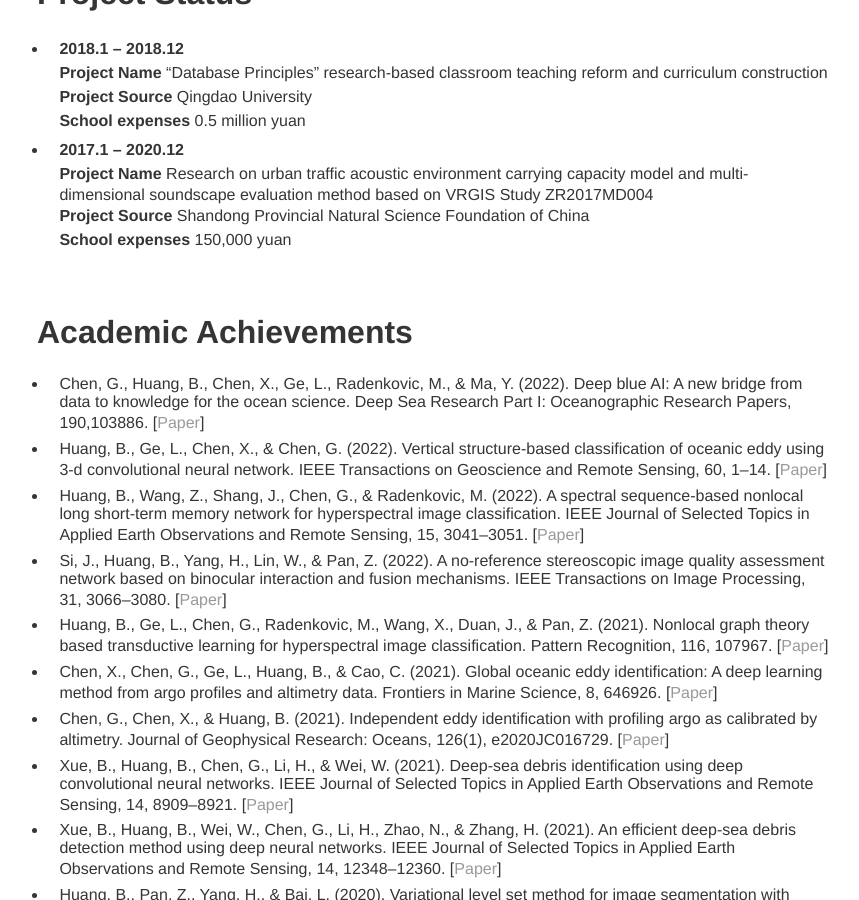
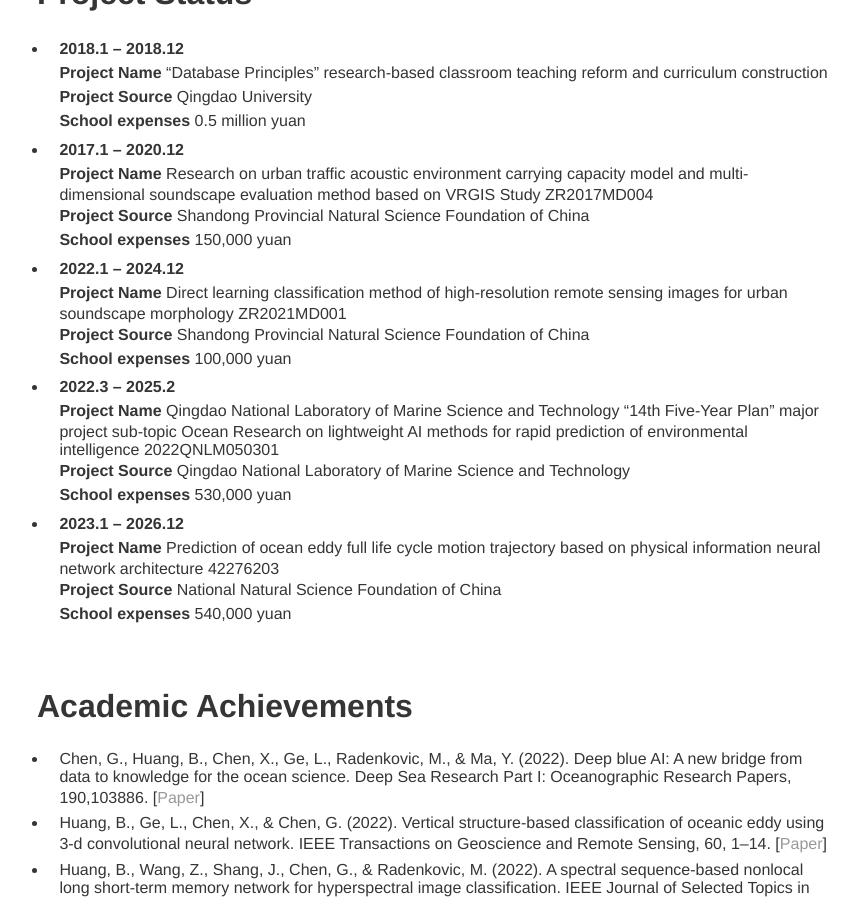
Before and after one commit to BaoxiangHuang/BaoxiangHuang.github.io, a Jekyll site: the page built from index.md, in a window 1280 px wide and 900 px high, scrolled down 421 px. Shown: the whole window, without its empty margins (203-1062 px from the left). Built offline with Jekyll 4.4.1, drawn with Linux system fonts in a browser that asks for light colours; our own code applies the rules of GitHub Pages for plain Markdown files.

Commit message:
Update index.md

```diff
--- a/index.md
+++ b/index.md
@@ -17,7 +17,21 @@ layout: about
 Study ZR2017MD004<br/>
   **Project Source**  Shandong Provincial Natural Science Foundation of China<br/>
   **School expenses**  150,000 yuan<br/>
-
+* **2022.1 – 2024.12**<br/>
+  **Project Name**  Direct learning classification method of high-resolution remote sensing images for urban soundscape morphology
+ZR2021MD001<br/>
+  **Project Source**  Shandong Provincial Natural Science Foundation of China<br/>
+  **School expenses**  100,000 yuan<br/>
+* **2022.3 – 2025.2**<br/>
+  **Project Name**  Qingdao National Laboratory of Marine Science and Technology "14th Five-Year Plan" major project sub-topic Ocean
+Research on lightweight AI methods for rapid prediction of environmental intelligence 2022QNLM050301<br/>
+  **Project Source**  Qingdao National Laboratory of Marine Science and Technology<br/>
+  **School expenses**  530,000 yuan<br/>
+* **2023.1 – 2026.12**<br/>
+  **Project Name**  Prediction of ocean eddy full life cycle motion trajectory based on physical information neural network architecture
+42276203<br/>
+  **Project Source**  National Natural Science Foundation of China<br/>
+  **School expenses**  540,000 yuan<br/>
 
 <br/>
 # Academic Achievements
```
